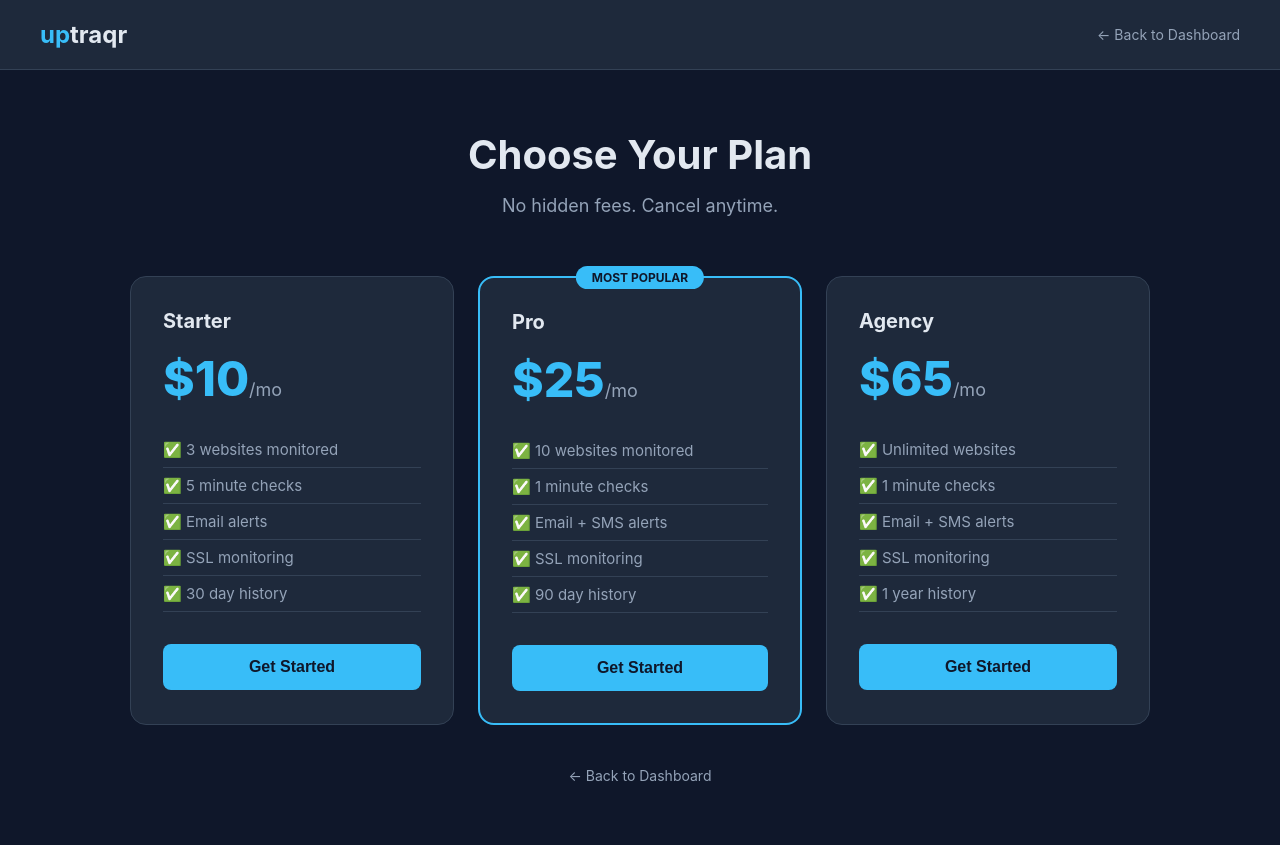
After one commit to uptraqr/uptraqr-backend, a FastAPI app: template app/templates/pricing.html in a window 1280 px wide. The commit adds this page. Run offline with FastAPI, Linux system fonts and the light colour scheme; the template is opened without the code that fills it, so the values that code supplies are empty.

Commit message:
Add pricing page, upgrade button, clickable logo

```diff
--- a/app/main.py
+++ b/app/main.py
@@ -43,6 +43,10 @@ def root(request: Request):
 def health():
     return {"status": "healthy"}
 
+@app.get("/pricing", response_class=HTMLResponse)
+def pricing(request: Request):
+    return templates.TemplateResponse("pricing.html", {"request": request})
+
 app.include_router(monitors_router, prefix="/api")
 app.include_router(dashboard_router)
 app.include_router(auth_router, prefix="/api")
--- a/app/templates/dashboard.html
+++ b/app/templates/dashboard.html
@@ -13,6 +13,8 @@
         .header-right { display: flex; align-items: center; gap: 20px; }
         .user-name { font-size: 14px; color: #94a3b8; }
         .user-name strong { color: #e2e8f0; }
+        .btn-upgrade { background: #7c3aed; color: white; padding: 8px 16px; border-radius: 8px; font-size: 14px; font-weight: 600; text-decoration: none; }
+        .btn-upgrade:hover { background: #6d28d9; }
         .btn-logout { background: transparent; color: #94a3b8; border: 1px solid #334155; padding: 8px 16px; border-radius: 8px; font-size: 14px; cursor: pointer; text-decoration: none; }
         .btn-logout:hover { color: #ef4444; border-color: #ef4444; }
         .container { max-width: 1200px; margin: 40px auto; padding: 0 40px; }
@@ -73,6 +75,7 @@
         <div class="header-right">
             <div class="user-name">Welcome, <strong>{{ user.name or user.email }}</strong></div>
             <a href="/status/{{ user.name }}" class="status-link" target="_blank">🌐 My Status Page</a>
+            <a href="/pricing" class="btn-upgrade">⚡ Upgrade Plan</a>
             <a href="/logout" class="btn-logout">Logout</a>
         </div>
     </div>
--- a/app/templates/index.html
+++ b/app/templates/index.html
@@ -80,7 +80,7 @@
 <body>
 
     <nav>
-        <div class="logo">up<span>traqr</span></div>
+        <a href="/" style="text-decoration:none;"><div class="logo">up<span>traqr</span></div></a>
         <div class="nav-links">
             <a href="#features">Features</a>
             <a href="#pricing">Pricing</a>
--- /dev/null
+++ b/app/templates/pricing.html
@@ -0,0 +1,100 @@
+<!DOCTYPE html>
+<html lang="en">
+<head>
+    <meta charset="UTF-8">
+    <meta name="viewport" content="width=device-width, initial-scale=1.0">
+    <title>Pricing — Uptraqr</title>
+    <style>
+        * { margin: 0; padding: 0; box-sizing: border-box; }
+        body { font-family: -apple-system, BlinkMacSystemFont, 'Segoe UI', sans-serif; background: #0f172a; color: #e2e8f0; }
+        .header { background: #1e293b; padding: 20px 40px; display: flex; align-items: center; justify-content: space-between; border-bottom: 1px solid #334155; }
+        .logo { font-size: 24px; font-weight: 700; color: #38bdf8; text-decoration: none; }
+        .logo span { color: #e2e8f0; }
+        .container { max-width: 1100px; margin: 60px auto; padding: 0 40px; }
+        h1 { text-align: center; font-size: 40px; font-weight: 700; margin-bottom: 16px; }
+        .subtitle { text-align: center; color: #94a3b8; font-size: 18px; margin-bottom: 60px; }
+        .pricing-grid { display: grid; grid-template-columns: repeat(3, 1fr); gap: 24px; }
+        .pricing-card { background: #1e293b; border-radius: 16px; padding: 32px; border: 1px solid #334155; }
+        .pricing-card.popular { border: 2px solid #38bdf8; position: relative; }
+        .popular-badge { position: absolute; top: -12px; left: 50%; transform: translateX(-50%); background: #38bdf8; color: #0f172a; padding: 4px 16px; border-radius: 20px; font-size: 12px; font-weight: 700; }
+        .pricing-card h3 { font-size: 20px; font-weight: 700; margin-bottom: 8px; }
+        .price { font-size: 48px; font-weight: 800; color: #38bdf8; margin: 16px 0; }
+        .price span { font-size: 18px; color: #94a3b8; font-weight: 400; }
+        .pricing-features { list-style: none; margin: 24px 0 32px; }
+        .pricing-features li { padding: 8px 0; color: #94a3b8; font-size: 15px; border-bottom: 1px solid #334155; }
+        .pricing-features li::before { content: "✅ "; }
+        .btn { width: 100%; padding: 14px; background: #38bdf8; color: #0f172a; border: none; border-radius: 8px; font-size: 16px; font-weight: 600; cursor: pointer; }
+        .btn:hover { background: #7dd3fc; }
+        .back-link { text-align: center; margin-top: 40px; }
+        .back-link a { color: #94a3b8; text-decoration: none; font-size: 14px; }
+    </style>
+</head>
+<body>
+    <div class="header">
+        <a href="/" class="logo">up<span>traqr</span></a>
+        <a href="/dashboard" style="color:#94a3b8; text-decoration:none; font-size:14px;">← Back to Dashboard</a>
+    </div>
+
+    <div class="container">
+        <h1>Choose Your Plan</h1>
+        <p class="subtitle">No hidden fees. Cancel anytime.</p>
+
+        <div class="pricing-grid">
+            <div class="pricing-card">
+                <h3>Starter</h3>
+                <div class="price">$10<span>/mo</span></div>
+                <ul class="pricing-features">
+                    <li>3 websites monitored</li>
+                    <li>5 minute checks</li>
+                    <li>Email alerts</li>
+                    <li>SSL monitoring</li>
+                    <li>30 day history</li>
+                </ul>
+                <button class="btn" onclick="checkout('starter')">Get Started</button>
+            </div>
+            <div class="pricing-card popular">
+                <div class="popular-badge">MOST POPULAR</div>
+                <h3>Pro</h3>
+                <div class="price">$25<span>/mo</span></div>
+                <ul class="pricing-features">
+                    <li>10 websites monitored</li>
+                    <li>1 minute checks</li>
+                    <li>Email + SMS alerts</li>
+                    <li>SSL monitoring</li>
+                    <li>90 day history</li>
+                </ul>
+                <button class="btn" onclick="checkout('pro')">Get Started</button>
+            </div>
+            <div class="pricing-card">
+                <h3>Agency</h3>
+                <div class="price">$65<span>/mo</span></div>
+                <ul class="pricing-features">
+                    <li>Unlimited websites</li>
+                    <li>1 minute checks</li>
+                    <li>Email + SMS alerts</li>
+                    <li>SSL monitoring</li>
+                    <li>1 year history</li>
+                </ul>
+                <button class="btn" onclick="checkout('agency')">Get Started</button>
+            </div>
+        </div>
+
+        <div class="back-link">
+            <a href="/dashboard">← Back to Dashboard</a>
+        </div>
+    </div>
+
+    <script>
+        async function checkout(plan) {
+            const response = await fetch(`/api/payments/checkout/${plan}`);
+            const data = await response.json();
+            if (data.checkout_url) {
+                window.location.href = data.checkout_url;
+            } else {
+                alert('Please log in first to upgrade your plan');
+                window.location.href = '/login';
+            }
+        }
+    </script>
+</body>
+</html>
```
Also changed, not shown: uptraqr.db.
